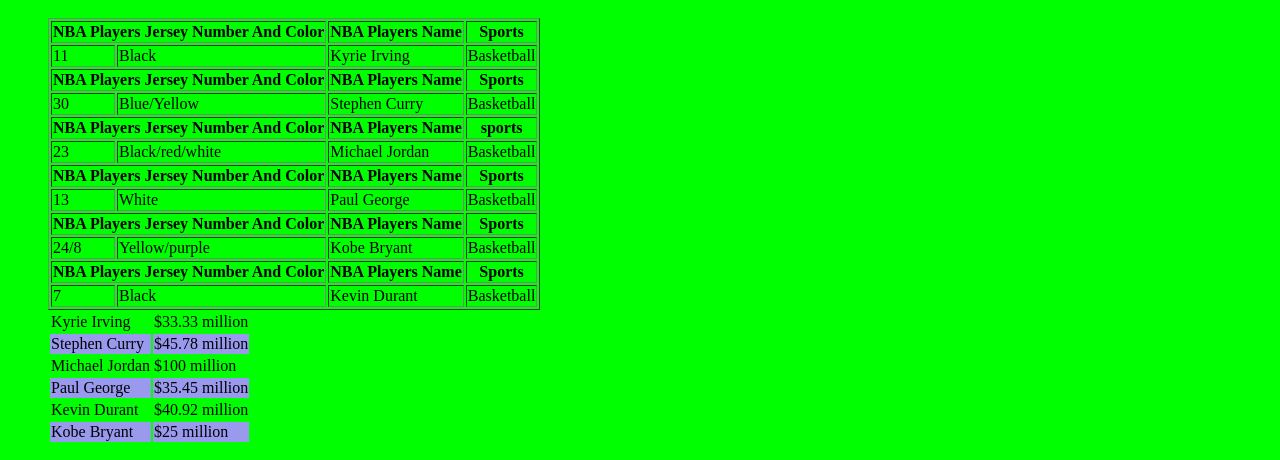
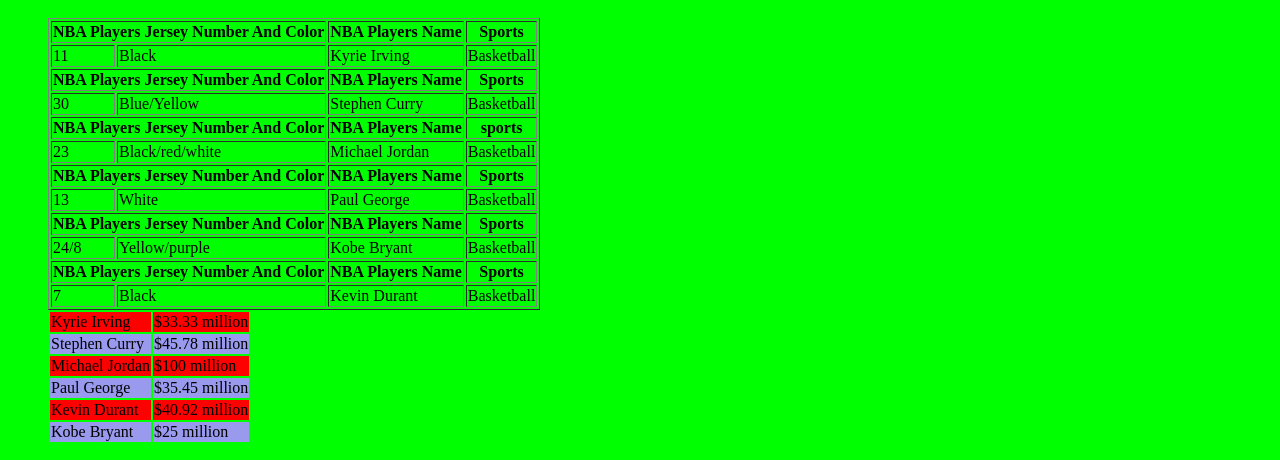
Before and after one commit to Mohamad2311/NBA-website, a plain HTML site: page index.html in a window 1280 px wide. Shown: the part 1136-1596 px from the top of the page. Drawn offline with Linux system fonts and the light colour scheme.

Commit message:
Update index.html

```diff
--- a/index.html
+++ b/index.html
@@ -160,7 +160,7 @@
          background-color: #9999ee;
       }
       .even {
-         background-color: #pink;
+         background-color: #ff0000;
       }
       </style>
    </head>
```
